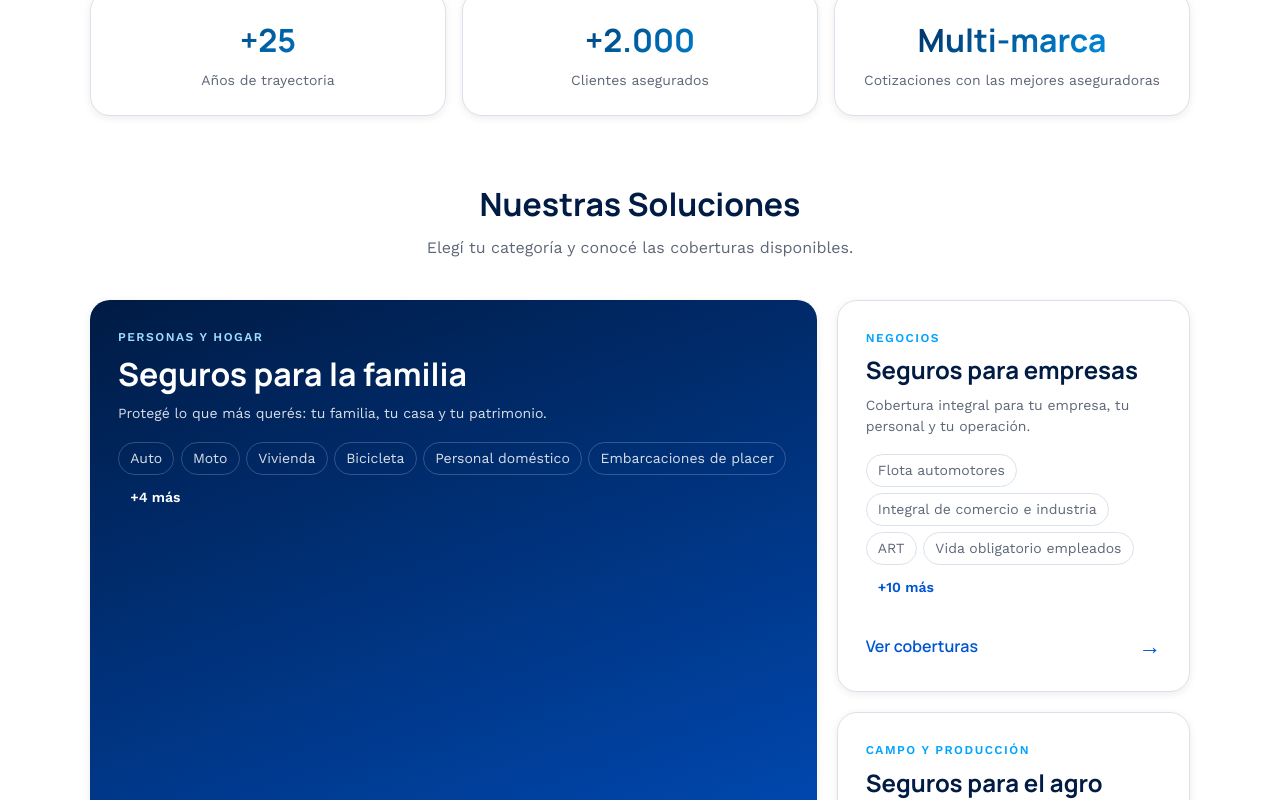
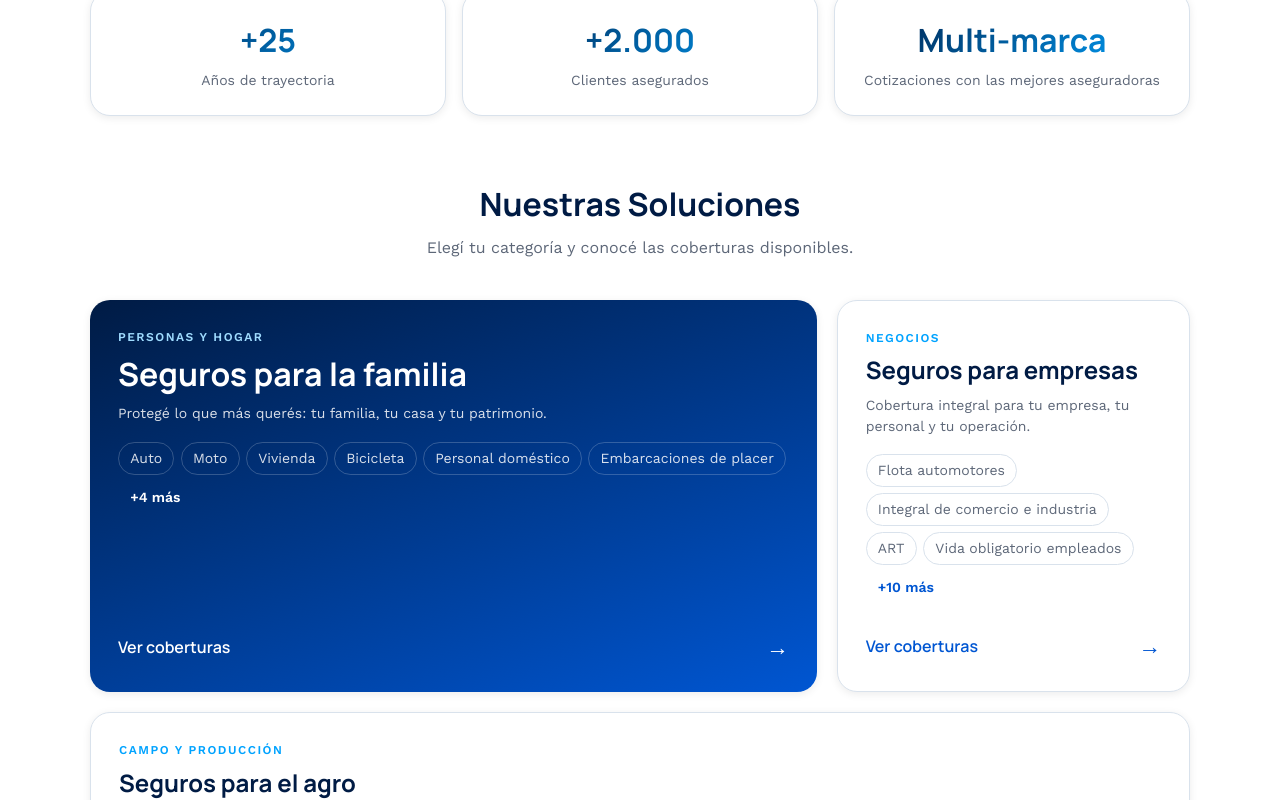
Before and after one commit to Gian282004/ConfianzaSeguros, a React (Vite) app: page / in a window 1280 px wide. Shown: the part 771-1571 px from the top of the page. Built offline with nearby package versions, Linux system fonts and the light colour scheme.

Commit message:
Update bento design

```diff
--- a/src/components/products/Product.css
+++ b/src/components/products/Product.css
@@ -75,7 +75,7 @@
   grid-template-rows: auto auto;
   grid-template-areas:
     "familia familia empresas"
-    "familia familia agro";
+    "agro agro agro";
   gap: 1.25rem;
 }
 .bento-card {
```
